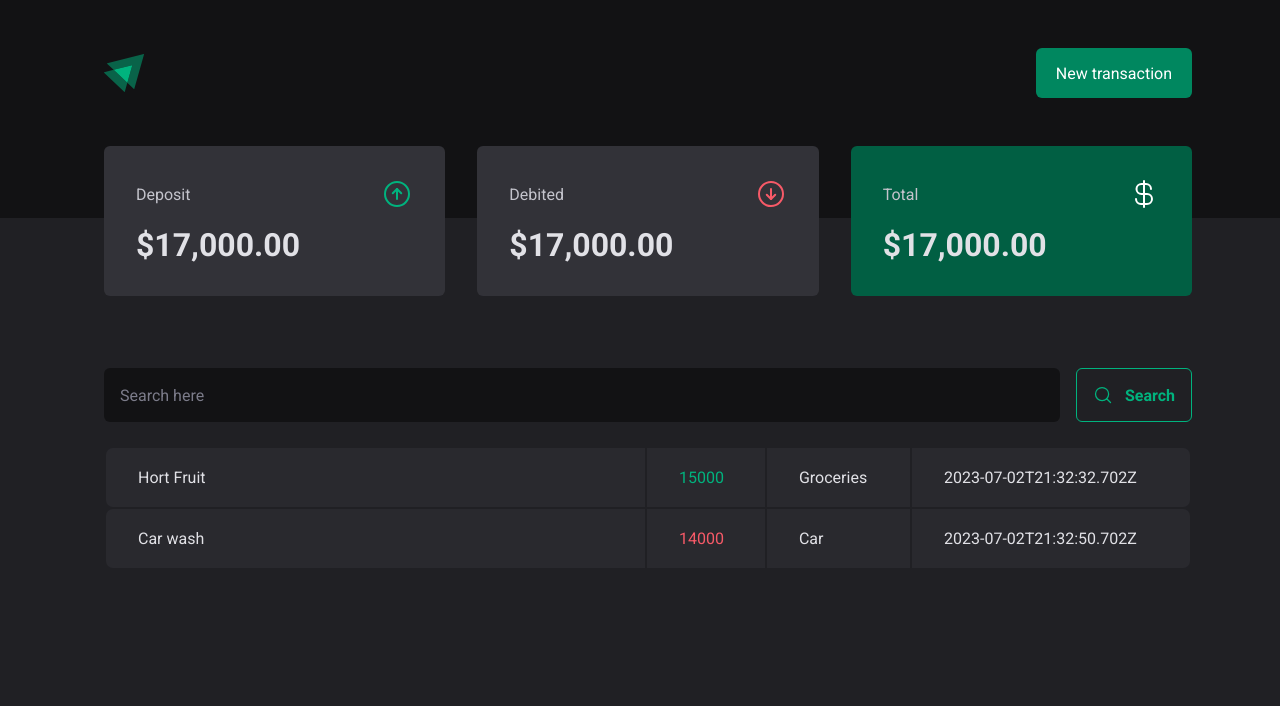
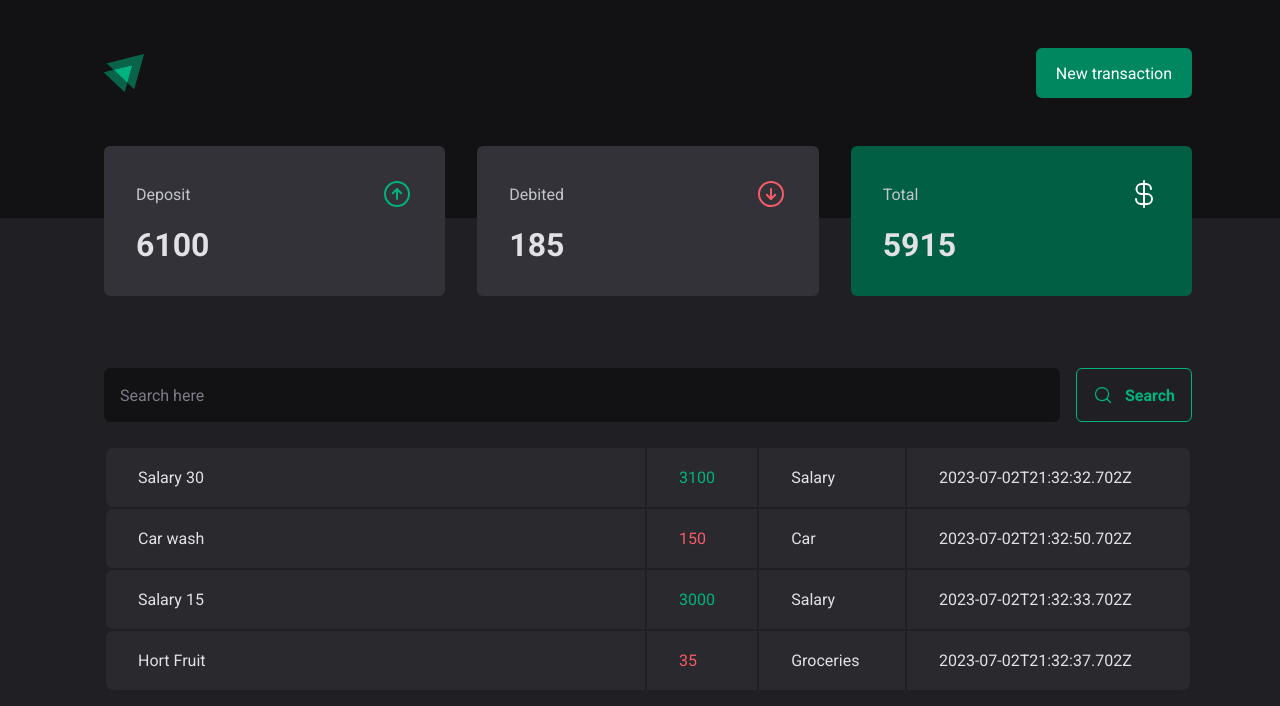
Before and after one commit to glsoliveira/finance-control, a React (Vite) app in the folder project-03/: page / in a window 1280 px wide. Shown: the top 706 px of the page. Built offline with nearby package versions, Linux system fonts and the light colour scheme; data requests are answered from the project's data file.

Commit message:
added sum on Summary component

```diff
--- a/project-03/server.json
+++ b/project-03/server.json
@@ -2,10 +2,10 @@
     "transactions" :[
         {
             "id" : 1,
-            "description" : "Hort Fruit",
+            "description" : "Salary 30",
             "type" : "income",
-            "category" : "Groceries",
-            "price": 15000,
+            "category" : "Salary",
+            "price": 3100,
             "created_at" : "2023-07-02T21:32:32.702Z"
         },
         {
@@ -13,8 +13,24 @@
             "description" : "Car wash",
             "type" : "outcome",
             "category" : "Car",
-            "price": 14000,
+            "price": 150,
             "created_at" : "2023-07-02T21:32:50.702Z"
+        },
+        {
+            "id" : 3,
+            "description" : "Salary 15",
+            "type" : "income",
+            "category" : "Salary",
+            "price": 3000,
+            "created_at" : "2023-07-02T21:32:33.702Z"
+        },
+        {
+            "id" : 4,
+            "description" : "Hort Fruit",
+            "type" : "outcome",
+            "category" : "Groceries",
+            "price": 35,
+            "created_at" : "2023-07-02T21:32:37.702Z"
         }
     ]
 }
--- a/project-03/src/App.tsx
+++ b/project-03/src/App.tsx
@@ -1,12 +1,15 @@
 import { ThemeProvider } from "styled-components";
 import { defaultTheme } from "./styles/themes/default";
 import { GlobalStyle } from "./styles/global";
-import { Transactions } from "./pages/transations";
+import { Transactions } from "./pages/Transations";
+import { TransactionProvider } from "./contexts/TransactionsContext";
 
 export function App() {
   return (
     <ThemeProvider theme={defaultTheme}>
-      <Transactions />
+      <TransactionProvider>
+        <Transactions />
+      </TransactionProvider>
       <GlobalStyle />
     </ThemeProvider>
   );
--- a/project-03/src/components/Summary/index.tsx
+++ b/project-03/src/components/Summary/index.tsx
@@ -1,7 +1,29 @@
 import { ArrowCircleUp, ArrowCircleDown, CurrencyDollar } from "phosphor-react";
 import { SummaryCard, SummaryContainer } from "./styles";
+import { useContext } from "react";
+import { TransactionsContext } from "../../contexts/TransactionsContext";
 
 export function Summary() {
+  const { transactions } = useContext(TransactionsContext);
+
+  // {income: 0, outcome: 0 , total: 0}
+  const summary = transactions.reduce(
+    (acc, transaction) => {
+      if (transaction.type === "income") {
+        acc.income += transaction.price;
+        acc.total += transaction.price;
+      } else {
+        acc.outcome += transaction.price;
+        acc.total -= transaction.price;
+      }
+      return acc;
+    },
+    {
+      income: 0,
+      outcome: 0,
+      total: 0,
+    }
+  );
   return (
     <SummaryContainer>
       <SummaryCard>
@@ -9,21 +31,21 @@ export function Summary() {
           <span>Deposit</span>
           <ArrowCircleUp size={32} color="#00b37e" />
         </header>
-        <strong>$17,000.00</strong>
+        <strong>{summary.income}</strong>
       </SummaryCard>
       <SummaryCard>
         <header>
           <span>Debited</span>
           <ArrowCircleDown size={32} color="#f75a68" />
         </header>
-        <strong>$17,000.00</strong>
+        <strong>{summary.outcome}</strong>
       </SummaryCard>
       <SummaryCard variant="green">
         <header>
           <span>Total</span>
           <CurrencyDollar size={32} color="#fff" />
         </header>
-        <strong>$17,000.00</strong>
+        <strong>{summary.total}</strong>
       </SummaryCard>
     </SummaryContainer>
   );
--- /dev/null
+++ b/project-03/src/contexts/TransactionsContext.tsx
@@ -0,0 +1,47 @@
+import { ReactNode, createContext, useEffect, useState } from "react";
+
+interface Transaction {
+  id: number;
+  description: string;
+  type: "income" | "outcome";
+  category: string;
+  price: number;
+  created_at: string;
+}
+
+interface TransactionContextType {
+  transactions: Transaction[];
+}
+
+export const TransactionsContext = createContext({} as TransactionContextType);
+
+interface TransactionProviderProps {
+  children: ReactNode;
+}
+
+export function TransactionProvider({ children }: TransactionProviderProps) {
+  const [transactions, setTransactions] = useState<Transaction[]>([]);
+
+  // call async function
+  async function fetchData() {
+    const response = await fetch("http://localhost:3000/transactions");
+    const data = await response.json();
+    console.log(data);
+    setTransactions(data);
+  }
+
+  useEffect(() => {
+    // fetch("http://localhost:3000/transactions")
+    //   .then((response) => response.json())
+    //   .then((data) => {
+    //     console.log(data);
+    //   });
+
+    fetchData();
+  }, []);
+  return (
+    <TransactionsContext.Provider value={{ transactions }}>
+      {children}
+    </TransactionsContext.Provider>
+  );
+}
--- a/project-03/src/pages/transations/index.tsx
+++ b/project-03/src/pages/transations/index.tsx
@@ -1,4 +1,4 @@
-import { useEffect, useState } from "react";
+import { useContext, useEffect, useState } from "react";
 import { Header } from "../../components/Header";
 import { Summary } from "../../components/Summary";
 import { SearchForm } from "./components/SearchForm";
@@ -7,36 +7,10 @@ import {
   TransactionsTable,
   TrasactionsContainer,
 } from "./styles";
-
-interface Transaction {
-  id: number;
-  description: string;
-  type: "income" | "outcome";
-  category: string;
-  price: number;
-  created_at: string;
-}
+import { TransactionsContext } from "../../contexts/TransactionsContext";
 
 export function Transactions() {
-  const [transactions, setTransactions] = useState<Transaction[]>([]);
-
-  // call async function
-  async function fetchData() {
-    const response = await fetch("http://localhost:3000/transactions");
-    const data = await response.json();
-    console.log(data);
-    setTransactions(data);
-  }
-
-  useEffect(() => {
-    // fetch("http://localhost:3000/transactions")
-    //   .then((response) => response.json())
-    //   .then((data) => {
-    //     console.log(data);
-    //   });
-
-    fetchData();
-  }, []);
+  const { transactions } = useContext(TransactionsContext);
   return (
     <>
       <Header />
```
